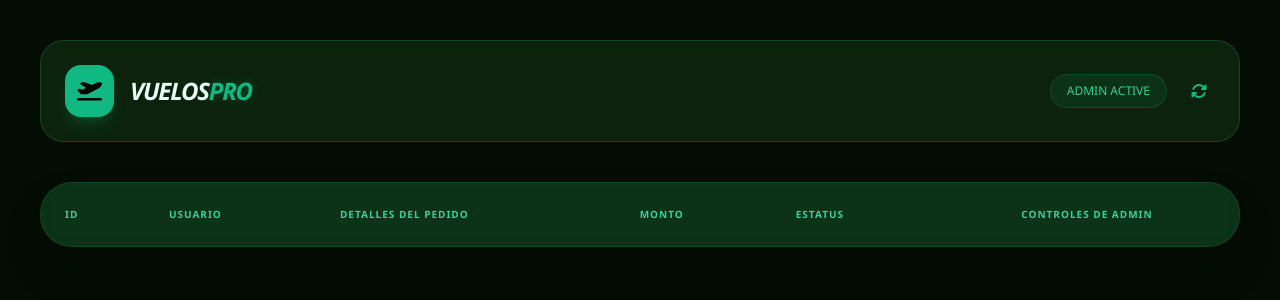
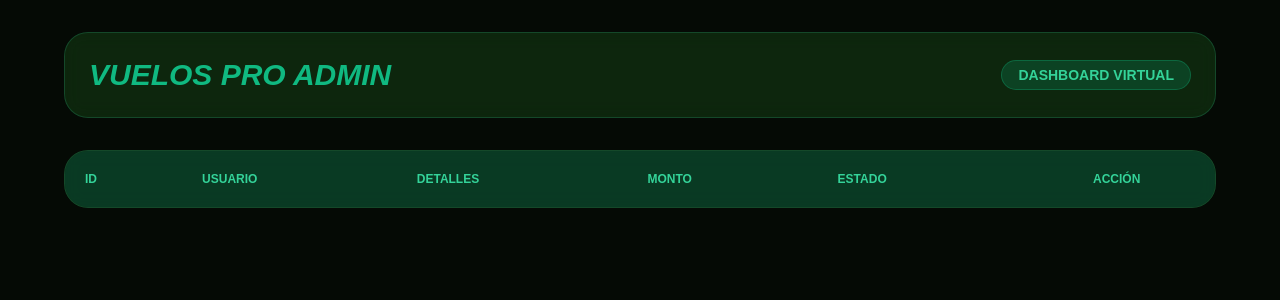
Before and after one commit to Hdpjiax/bot_tg, a Flask app: page /dashboard in a window 1280 px wide. Shown: the top 300 px of the page. Run offline with Flask 3, Linux system fonts and the light colour scheme; data that the repository does not hold is empty; parts of the project's set-up code (start-up, migrations or seed data) failed here and were passed over; some libraries are stand-ins or nearby versions.

Commit message:
Update dashboard.html

```diff
--- a/templates/dashboard.html
+++ b/templates/dashboard.html
@@ -2,77 +2,59 @@
 <html lang="es">
 <head>
     <meta charset="UTF-8">
-    <meta name="viewport" content="width=device-width, initial-scale=1.0">
-    <title>Vuelos Pro | Command Center</title>
-    <meta http-equiv="refresh" content="45">
+    <title>Panel Control | Vuelos Pro</title>
+    <meta http-equiv="refresh" content="60">
     <script src="https://cdn.tailwindcss.com"></script>
-    <link href="https://cdnjs.cloudflare.com/ajax/libs/font-awesome/6.4.0/css/all.min.css" rel="stylesheet">
     <style>
-        body { background: #040d04; color: #ecfdf5; font-family: 'Segoe UI', sans-serif; }
-        .glass { background: rgba(16, 45, 16, 0.7); backdrop-filter: blur(10px); border: 1px solid rgba(52, 211, 153, 0.2); }
-        .emerald-text { color: #10b981; text-shadow: 0 0 10px rgba(16, 185, 129, 0.3); }
-        .card-hover:hover { transform: translateY(-3px); transition: all 0.3s ease; border-color: #10b981; }
+        body { background: #050a05; color: #ecfdf5; font-family: sans-serif; }
+        .glass { background: rgba(16, 45, 16, 0.8); backdrop-filter: blur(10px); border: 1px solid rgba(52, 211, 153, 0.2); }
     </style>
 </head>
-<body class="p-4 lg:p-10">
+<body class="p-8">
+    <div class="max-w-6xl mx-auto">
+        <div class="glass p-6 rounded-3xl mb-8 flex justify-between items-center">
+            <h1 class="text-3xl font-black text-emerald-500 italic">VUELOS PRO ADMIN</h1>
+            <span class="bg-emerald-500/20 text-emerald-400 px-4 py-1 rounded-full text-sm font-bold border border-emerald-500/30">DASHBOARD VIRTUAL</span>
+        </div>
 
-    <header class="flex justify-between items-center mb-10 glass p-6 rounded-3xl">
-        <div class="flex items-center gap-4">
-            <div class="bg-emerald-500 p-3 rounded-2xl shadow-lg shadow-emerald-500/20">
-                <i class="fas fa-plane-departure text-black text-xl"></i>
-            </div>
-            <h1 class="text-2xl font-black uppercase italic tracking-tighter">Vuelos<span class="emerald-text">Pro</span></h1>
-        </div>
-        <div class="flex items-center gap-4">
-            <span class="text-xs bg-emerald-500/10 text-emerald-400 px-4 py-2 rounded-full border border-emerald-500/20">ADMIN ACTIVE</span>
-            <button onclick="location.reload()" class="hover:rotate-180 transition-all duration-700 text-emerald-500 p-2">
-                <i class="fas fa-sync-alt"></i>
-            </button>
-        </div>
-    </header>
-
-    <div class="grid grid-cols-1 gap-6">
-        <div class="glass rounded-[2rem] overflow-hidden shadow-2xl">
+        <div class="glass rounded-3xl overflow-hidden">
             <table class="w-full text-left">
-                <thead class="bg-emerald-500/10 text-emerald-400 text-[10px] uppercase tracking-widest font-bold">
+                <thead class="bg-emerald-900/50 text-emerald-400 text-xs uppercase font-bold">
                     <tr>
-                        <th class="p-6">ID</th>
-                        <th class="p-6">Usuario</th>
-                        <th class="p-6">Detalles del Pedido</th>
-                        <th class="p-6">Monto</th>
-                        <th class="p-6">Estatus</th>
-                        <th class="p-6 text-center">Controles de Admin</th>
+                        <th class="p-5">ID</th>
+                        <th class="p-5">Usuario</th>
+                        <th class="p-5">Detalles</th>
+                        <th class="p-5">Monto</th>
+                        <th class="p-5">Estado</th>
+                        <th class="p-5 text-center">Acción</th>
                     </tr>
                 </thead>
-                <tbody class="divide-y divide-emerald-500/10">
-                    {% for vuelo in vuelos %}
-                    <tr class="hover:bg-emerald-500/[0.03] transition group">
-                        <td class="p-6 font-mono text-emerald-500 font-bold">#{{ vuelo.id }}</td>
-                        <td class="p-6">@{{ vuelo.username }}</td>
-                        <td class="p-6 text-sm opacity-70">{{ vuelo.pedido_completo }}</td>
-                        <td class="p-6 font-bold text-lg text-white">
-                            {{ '$' ~ vuelo.monto if vuelo.monto else '---' }}
-                        </td>
-                        <td class="p-6">
-                            <span class="px-3 py-1 rounded-full text-[10px] font-black border
-                                {% if 'Esperando' in vuelo.estado %} border-amber-500 text-amber-500 bg-amber-500/10
-                                {% elif 'Confirmado' in vuelo.estado %} border-emerald-500 text-emerald-400 bg-emerald-500/10
+                <tbody class="divide-y divide-emerald-900/30">
+                    {% for v in vuelos %}
+                    <tr class="hover:bg-emerald-500/5 transition">
+                        <td class="p-5 font-mono text-emerald-500 font-bold">#{{ v.id }}</td>
+                        <td class="p-5 font-bold">@{{ v.username or '---' }}</td>
+                        <td class="p-5 text-sm opacity-70">{{ v.pedido_completo }}</td>
+                        <td class="p-5 font-black text-white text-lg">{{ '$' ~ v.monto if v.monto else '---' }}</td>
+                        <td class="p-5">
+                            <span class="px-3 py-1 rounded-full text-[10px] font-bold border
+                                {% if 'Esperando' in v.estado %} border-amber-500 text-amber-500 bg-amber-500/10
+                                {% elif 'Confirmado' in v.estado %} border-emerald-500 text-emerald-400 bg-emerald-500/10
                                 {% else %} border-blue-400 text-blue-400 bg-blue-500/10 {% endif %}">
-                                {{ vuelo.estado.upper() }}
+                                {{ v.estado }}
                             </span>
                         </td>
-                        <td class="p-6">
-                            <div class="flex justify-center gap-3">
-                                {% if vuelo.estado == 'Esperando atención' %}
+                        <td class="p-5">
+                            <div class="flex gap-2 justify-center">
+                                {% if v.estado == 'Esperando atención' %}
                                 <form action="/accion/web_cotizar" method="POST" class="flex gap-2">
-                                    <input type="hidden" name="v_id" value="{{ vuelo.id }}">
-                                    <input type="text" name="monto" placeholder="$0.00" class="w-20 bg-black/40 border border-emerald-500/30 rounded-xl px-3 py-1 text-xs focus:border-emerald-500 outline-none">
-                                    <button type="submit" class="bg-emerald-500 text-black font-bold text-[10px] px-4 py-2 rounded-xl hover:bg-white transition">ENVIAR COTIZACIÓN</button>
+                                    <input type="hidden" name="v_id" value="{{ v.id }}">
+                                    <input type="text" name="monto" placeholder="Monto" class="w-20 bg-black border border-emerald-500/30 rounded px-2 text-sm text-white">
+                                    <button type="submit" class="bg-emerald-500 text-black font-bold px-3 py-1 rounded text-xs hover:bg-white transition">ENVIAR</button>
                                 </form>
                                 {% endif %}
-
-                                {% if 'confirmación' in vuelo.estado %}
-                                <a href="/accion/web_confirmar/{{ vuelo.id }}" class="bg-white text-black font-bold text-[10px] px-6 py-2 rounded-xl hover:bg-emerald-400 transition">VALIDAR PAGO</a>
+                                {% if 'confirmación' in v.estado or v.estado == 'Esperando confirmación' %}
+                                <a href="/accion/web_confirmar/{{ v.id }}" class="bg-white text-black font-bold px-4 py-1 rounded text-xs hover:bg-emerald-400 transition">CONFIRMAR PAGO</a>
                                 {% endif %}
                             </div>
                         </td>
```
